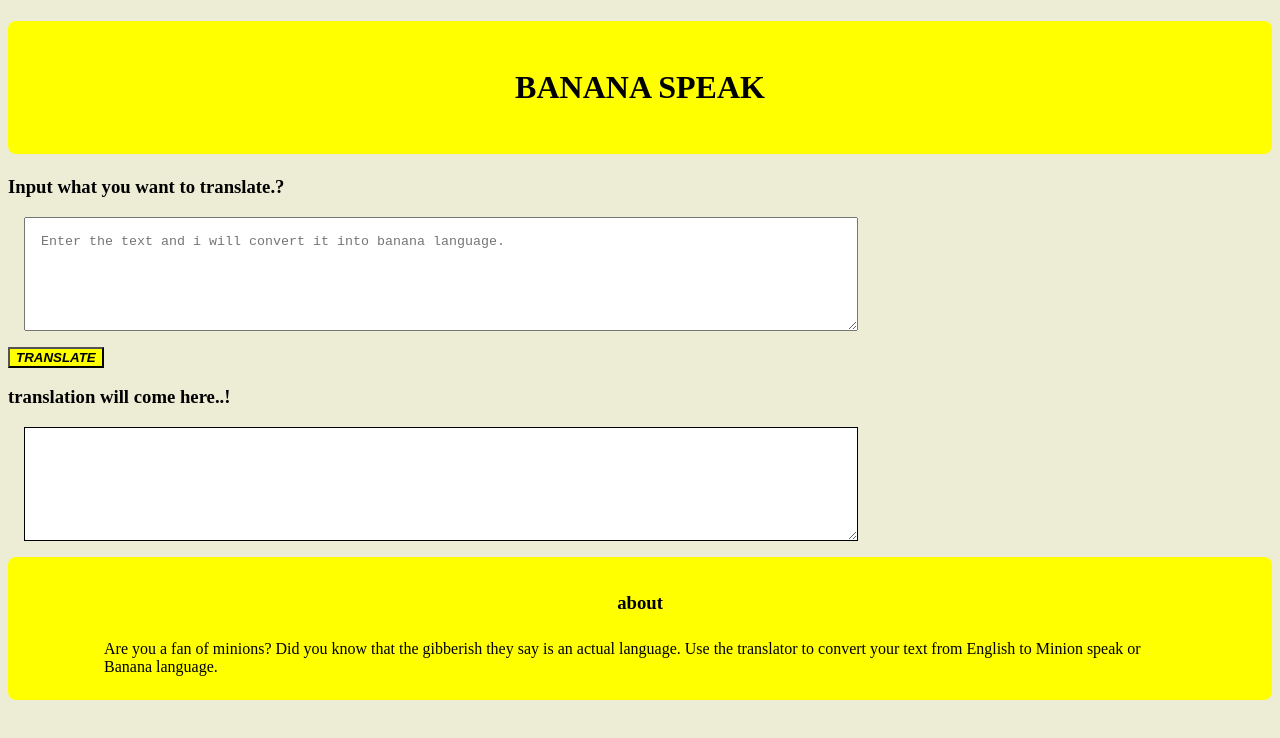
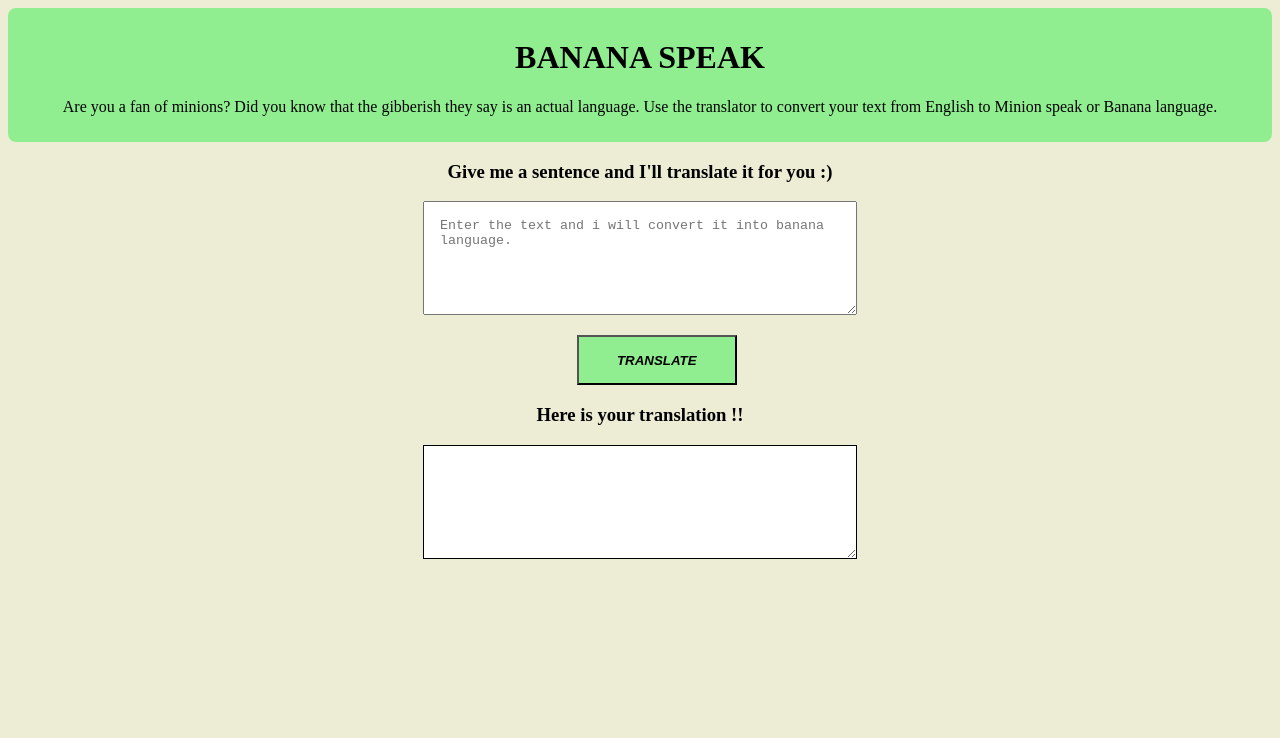
Before and after one commit to rahulljainn/banana-speak, a plain HTML site: page index.html in a window 1280 px wide. Drawn offline with Linux system fonts and the light colour scheme.

Commit message:
update-stylecss

```diff
--- a/index.html
+++ b/index.html
@@ -8,36 +8,35 @@
     <link href="style.css" rel="stylesheet"/>
     <style>
         textarea{
-            width: 100vh;
+            width: 50vh;
             display: block;
             height: 10vh;
             padding: 1rem;
             margin: 1rem;
+            margin: auto;
 
         }
         #output{
             border:1px solid black;
             display: block;
-            width: 100vh;
+            width: 50vh;
             height: 10vh;
             padding: 1rem;
             margin: 1rem;
+            margin: auto;
         }
     </style>
 </head>
 <body style="background-color:rgb(237, 237, 214) ;">
-
-    <h1 class="headingline">BANANA SPEAK</h1>
-    <h3>Input what you want to translate.?</h3>
+    <div class="headingline">
+    <h1 >BANANA SPEAK</h1>
+    <p>Are you a fan of minions? Did you know that the gibberish they say is an actual language. Use the translator to convert your text from English to Minion speak or Banana language.</p>
+</div>
+    <h3 style="text-align: center;">Give me a sentence and I'll translate it for you :)</h3>
     <textarea id="txt-Input" placeholder= "Enter the text and i will convert it into banana language."></textarea>
     <button class="button-style" id="btn-translate">TRANSLATE</button>
-    <h3>translation will come here..!</h3>
+    <h3 style="text-align: center;">Here is your translation !!</h3>
      <textarea id="output"></textarea>
-    <footer class="foot-style">
-        <h3 class="abt-align">about</h3>
-        <p>Are you a fan of minions? Did you know that the gibberish they say is an actual language. Use the translator to convert your text from English to Minion speak or Banana language.</p>
-
-    </footer>
 
 
     <script src="app.js" ></script>
--- a/style.css
+++ b/style.css
@@ -1,28 +1,19 @@
 .headingline{
     text-align: center;
     color:black;
-    background-color:yellow ;
-    padding: 3rem 3rem;
+    background-color:lightgreen ;
     border-radius: 0.5rem;
+    padding: 10px;
 }
 .button-style{
     color: black;
-    background-color:yellow ;
+    background-color:lightgreen ;
     font-style: italic;
     font-weight: bold;
     cursor: pointer;
+    margin-left: 45%;
+    margin-top: 20px;
+    width: 160px;
+    height: 50px;
 
 }
-.foot-style{
-    background-color:yellow;
-    color:black;
-    padding: 0.5rem 6rem;
-    border-radius: 0.5rem;
-
-
-}
-.abt-align{
-    text-align: center;
-    color: black;
-    padding: 0.5rem;
-}
```
Also changed, not shown: app.js (line endings or trailing spaces).
